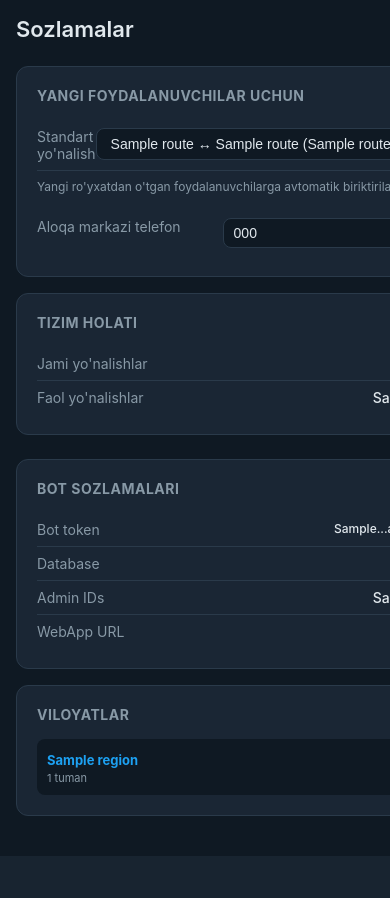
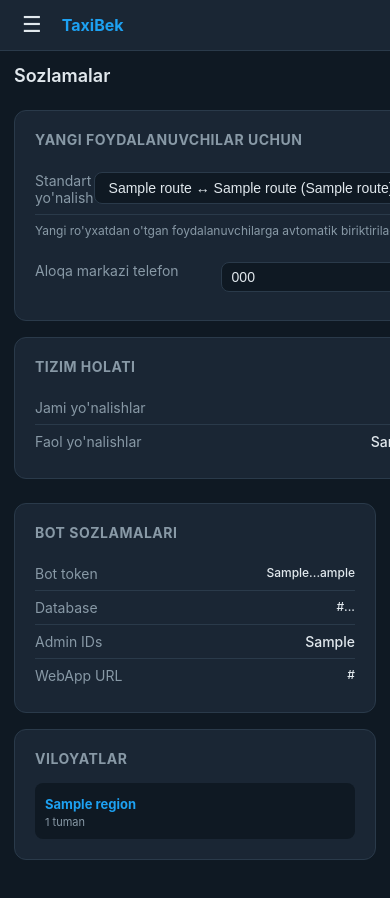
Before and after one commit to draconuzb/qoshni-taxi, a Python web app: template webapp/templates/settings.html in a window 390 px wide; the page is wider, and only the part inside the window is pictured. Before the commit the page ends 856 px from the top of that part, so only its background shows below. Run offline with Jinja, Linux system fonts and the light colour scheme; the template is opened without the code that fills it: most values are stand-ins (such as "Sample title", 1, 10 or a date in 2020).

Commit message:
feat(webapp): mobile-responsive layout with drawer sidebar

```diff
--- a/webapp/static/css/style.css
+++ b/webapp/static/css/style.css
@@ -434,10 +434,95 @@
     margin-top: 16px;
 }
 
+/* ── Top bar (mobile only) ── */
+.topbar {
+    display: none;
+    position: sticky;
+    top: 0;
+    z-index: 50;
+    background: var(--card);
+    border-bottom: 1px solid var(--border);
+    padding: 10px 14px;
+    align-items: center;
+    gap: 12px;
+}
+
+.menu-btn {
+    background: transparent;
+    border: none;
+    color: var(--text);
+    font-size: 22px;
+    cursor: pointer;
+    padding: 4px 8px;
+    line-height: 1;
+}
+
+.topbar-title {
+    font-size: 16px;
+    font-weight: 700;
+    color: var(--accent);
+}
+
+.sidebar-overlay {
+    display: none;
+    position: fixed;
+    top: 0; left: 0; right: 0; bottom: 0;
+    background: rgba(0,0,0,0.5);
+    z-index: 90;
+}
+
+.sidebar-overlay.show { display: block; }
+
 /* ── Responsive ── */
 @media (max-width: 768px) {
-    .sidebar { display: none; }
-    .main { margin-left: 0; padding: 16px; }
-    .stats-grid { grid-template-columns: repeat(2, 1fr); }
+    .topbar { display: flex; }
+
+    .sidebar {
+        transform: translateX(-100%);
+        transition: transform 0.25s ease;
+        z-index: 100;
+        width: 240px;
+    }
+    .sidebar.open { transform: translateX(0); }
+
+    .main {
+        margin-left: 0;
+        padding: 14px;
+        max-width: 100%;
+    }
+
+    .page-header {
+        flex-wrap: wrap;
+        gap: 10px;
+    }
+    .page-header h1 { font-size: 18px; }
+
+    .stats-grid {
+        grid-template-columns: repeat(2, 1fr);
+        gap: 10px;
+    }
+    .stat-card { padding: 14px; }
+    .stat-card .value { font-size: 22px; }
+
     .detail-grid { grid-template-columns: 1fr; }
+
+    .search-box { width: 100%; }
+    .search-box input { width: 100%; }
+
+    /* Tables: allow horizontal scroll */
+    .table-wrap { overflow-x: auto; -webkit-overflow-scrolling: touch; }
+    table { min-width: 600px; }
+    th, td { padding: 10px 12px; font-size: 13px; }
+
+    .filters { gap: 6px; }
+    .filter-btn { padding: 5px 10px; font-size: 12px; }
+
+    .actions { flex-wrap: wrap; }
+
+    .modal { width: 100%; max-width: 100%; border-radius: 12px 12px 0 0; margin-top: auto; }
+    .modal-overlay { align-items: flex-end; }
 }
+
+@media (max-width: 400px) {
+    .stats-grid { grid-template-columns: 1fr; }
+}
--- a/webapp/static/js/app.js
+++ b/webapp/static/js/app.js
@@ -57,5 +57,23 @@
     if (e.target.classList.contains('modal-overlay')) e.target.classList.remove('show');
 });
 document.addEventListener('keydown', (e) => {
-    if (e.key === 'Escape') document.querySelectorAll('.modal-overlay.show').forEach(m => m.classList.remove('show'));
+    if (e.key === 'Escape') {
+        document.querySelectorAll('.modal-overlay.show').forEach(m => m.classList.remove('show'));
+        closeSidebar();
+    }
 });
+
+// ── Mobile sidebar drawer ──
+function openSidebar() {
+    document.getElementById('sidebar')?.classList.add('open');
+    document.getElementById('sidebarOverlay')?.classList.add('show');
+}
+function closeSidebar() {
+    document.getElementById('sidebar')?.classList.remove('open');
+    document.getElementById('sidebarOverlay')?.classList.remove('show');
+}
+document.addEventListener('DOMContentLoaded', () => {
+    document.getElementById('menuBtn')?.addEventListener('click', openSidebar);
+    document.getElementById('sidebarOverlay')?.addEventListener('click', closeSidebar);
+    document.querySelectorAll('.sidebar a').forEach(a => a.addEventListener('click', closeSidebar));
+});
--- a/webapp/templates/base.html
+++ b/webapp/templates/base.html
@@ -2,13 +2,19 @@
 <html lang="uz">
 <head>
     <meta charset="UTF-8">
-    <meta name="viewport" content="width=device-width, initial-scale=1.0">
+    <meta name="viewport" content="width=device-width, initial-scale=1.0, viewport-fit=cover">
+    <meta name="theme-color" content="#0f1923">
     <title>TaxiBek Manager</title>
-    <link rel="stylesheet" href="/static/css/style.css?v=2">
+    <link rel="stylesheet" href="/static/css/style.css?v=3">
 </head>
 <body>
+<header class="topbar">
+    <button class="menu-btn" id="menuBtn" aria-label="Menu">☰</button>
+    <div class="topbar-title">TaxiBek</div>
+</header>
+<div class="sidebar-overlay" id="sidebarOverlay"></div>
 <div class="layout">
-    <nav class="sidebar">
+    <nav class="sidebar" id="sidebar">
         <div class="sidebar-logo">TaxiBek</div>
         <a href="/" class="{% if active == 'dashboard' %}active{% endif %}">
             <span>📊</span> Dashboard
@@ -35,7 +41,7 @@
         {% block content %}{% endblock %}
     </main>
 </div>
-<script src="/static/js/app.js?v=2"></script>
+<script src="/static/js/app.js?v=3"></script>
 {% block scripts %}{% endblock %}
 </body>
 </html>
```
